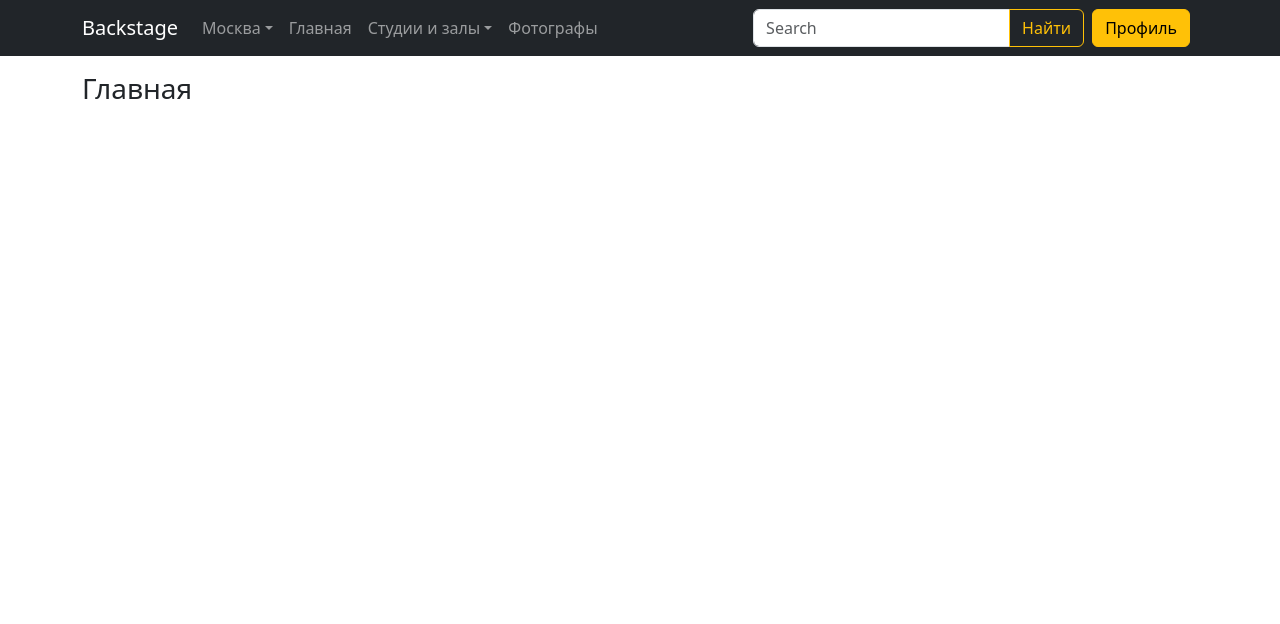
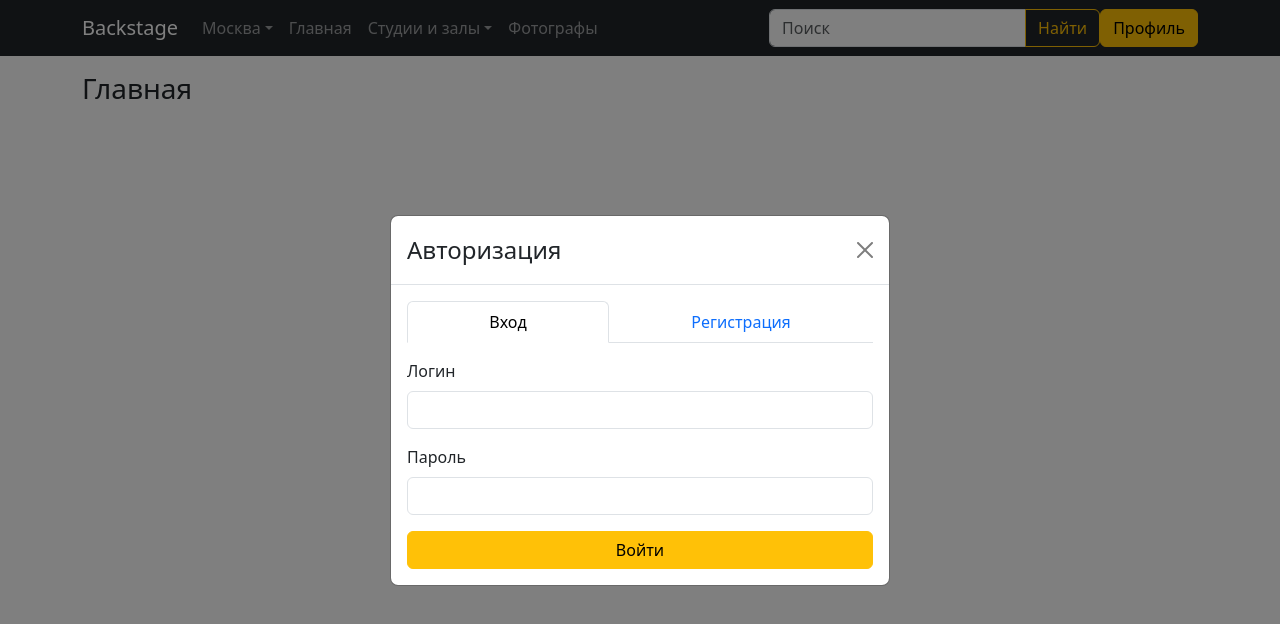
Before and after one commit to amdruzhkin/backstage-frontend, a React (Create React App) app: page / in a window 1280 px wide. Both pictures are taken after a click on the button "Профиль". Shown: the top 624 px of the page. Built offline with nearby package versions, Linux system fonts and the light colour scheme.

Commit message:
login modal with dummy handlers

```diff
--- a/src/components/NavigationBar.jsx
+++ b/src/components/NavigationBar.jsx
@@ -1,16 +1,19 @@
 import React, {useContext, useState} from 'react';
 import 'bootstrap/dist/css/bootstrap.min.css';
-import {Navbar, Nav, NavDropdown, Container, Form, Button, FormControl, InputGroup} from 'react-bootstrap';
+import {Navbar, Nav, NavDropdown, Container, Form, Button, FormControl, InputGroup, Modal, Tab, Tabs} from 'react-bootstrap';
 import {Link} from "react-router-dom";
 import {AuthContext} from "../context/AuthContext";
 import CityManager from "./CityManager";
 
 
-
-
 const NavigationBar = () => {
     const {isAuth, setIsAuth} = useContext(AuthContext);
     const [searchQuery, setSearchQuery] = useState('');
+
+    const [modalShow, setModalShow] = useState(false);
+
+    const showModal = () => setModalShow(true);
+    const hideModal = () => setModalShow(false);
 
     const handleSearchChange = (event) => {
         setSearchQuery(event.target.value);
@@ -21,12 +24,47 @@ const NavigationBar = () => {
         console.log(searchQuery);
     };
 
+    const [loginForm, setLoginForm] = useState({
+        login: '',
+        password: ''
+    });
+    const [registerForm, setRegisterForm] = useState({
+        login: '',
+        email: '',
+        password_1: '',
+        password_2: ''
+    });
+
+    const handleLoginInputChange = (e) => {
+        setLoginForm({ ...loginForm, [e.target.name]: e.target.value });
+    };
+
+    const handleRegisterInputChange = (e) => {
+        setRegisterForm({ ...registerForm, [e.target.name]: e.target.value });
+    };
+
+    const handleLoginSubmit = (e) => {
+        e.preventDefault();
+        // Perform login logic
+        console.log('Login', loginForm);
+        // setModalShow(false);
+    };
+
+    const handleRegisterSubmit = (e) => {
+        e.preventDefault();
+        // Perform registration logic
+        console.log('Register', registerForm);
+        // setModalShow(false);
+    };
+
+
 
     return (
+        <>
             <Navbar bg="dark" variant="dark" expand="lg" sticky="top">
                 <Container>
                     <Navbar.Brand as={Link} to="/">Backstage</Navbar.Brand>
-          <Navbar.Toggle aria-controls="basic-navbar-nav" />
+                    <Navbar.Toggle aria-controls="basic-navbar-nav"/>
                     <Navbar.Collapse id="basic-navbar-nav">
                         <Nav className="me-auto">
                             <CityManager/>
@@ -41,7 +79,7 @@ const NavigationBar = () => {
                             <InputGroup>
                                 <FormControl
                                     type="text"
-                      placeholder="Search"
+                                    placeholder="Поиск"
                                     className="mr-sm-2"
                                     value={searchQuery}
                                     onChange={handleSearchChange}
@@ -50,16 +88,100 @@ const NavigationBar = () => {
                             </InputGroup>
 
 
-
-              </Form>{isAuth === false ? (
-              <Button className="mx-2" variant="warning">Профиль</Button>
+                        </Form>
+                        {isAuth === true ? (
+                            <Button variant="warning" as={Link} to="/profile">Профиль</Button>
                         ) : (
-              <Button className="mx-2" variant="warning" as={Link} to="/profile">Профиль</Button>
-
+                            <Button variant="warning" onClick={showModal}>Профиль</Button>
                         )}
                     </Navbar.Collapse>
                 </Container>
             </Navbar>
+
+            <Modal show={modalShow} onHide={hideModal} centered>
+                <Modal.Header closeButton>
+                    <Modal.Title>Авторизация</Modal.Title>
+                </Modal.Header>
+                <Modal.Body>
+                    <Tabs defaultActiveKey="login" id="login-registration-tabs" fill>
+                        <Tab eventKey="login" title="Вход">
+                            <Form onSubmit={handleLoginSubmit} className="mt-3">
+                                <Form.Group className="mb-3">
+                                    <Form.Label>Логин</Form.Label>
+                                    <Form.Control
+                                        type="text"
+                                        placeholder=""
+                                        name="login"
+                                        value={loginForm.login}
+                                        onChange={handleLoginInputChange}
+                                    />
+                                </Form.Group>
+                                <Form.Group className="mb-3">
+                                    <Form.Label>Пароль</Form.Label>
+                                    <Form.Control
+                                        type="password"
+                                        placeholder=""
+                                        name="password"
+                                        value={loginForm.password}
+                                        onChange={handleLoginInputChange}
+                                    />
+                                </Form.Group>
+                                <Button variant="warning" type="submit" className="w-100">
+                                    Войти
+                                </Button>
+                            </Form>
+                        </Tab>
+                        <Tab eventKey="register" title="Регистрация">
+                            <Form onSubmit={handleRegisterSubmit} className="mt-3">
+                                <Form.Group className="mb-3">
+                                    <Form.Label>Логин</Form.Label>
+                                    <Form.Control
+                                        type="text"
+                                        placeholder=""
+                                        name="login"
+                                        value={registerForm.login}
+                                        onChange={handleRegisterInputChange}
+                                    />
+                                </Form.Group>
+                                <Form.Group className="mb-3">
+                                    <Form.Label>Email</Form.Label>
+                                    <Form.Control
+                                        type="email"
+                                        placeholder=""
+                                        name="email"
+                                        value={registerForm.email}
+                                        onChange={handleRegisterInputChange}
+                                    />
+                                </Form.Group>
+                                <Form.Group className="mb-3">
+                                    <Form.Label>Пароль</Form.Label>
+                                    <Form.Control
+                                        type="password"
+                                        placeholder=""
+                                        name="password_1"
+                                        value={registerForm.password_1}
+                                        onChange={handleRegisterInputChange}
+                                    />
+                                </Form.Group>
+                                <Form.Group className="mb-3">
+                                    <Form.Label>Повторите пароль</Form.Label>
+                                    <Form.Control
+                                        type="password"
+                                        placeholder=""
+                                        name="password_2"
+                                        value={registerForm.password_2}
+                                        onChange={handleRegisterInputChange}
+                                    />
+                                </Form.Group>
+                                <Button variant="warning" type="submit" className="w-100">
+                                    Зарегистрироваться
+                                </Button>
+                            </Form>
+                        </Tab>
+                    </Tabs>
+                </Modal.Body>
+            </Modal>
+        </>
     );
 };
 
```
Lines whose indentation alone changed are shown as unchanged.
